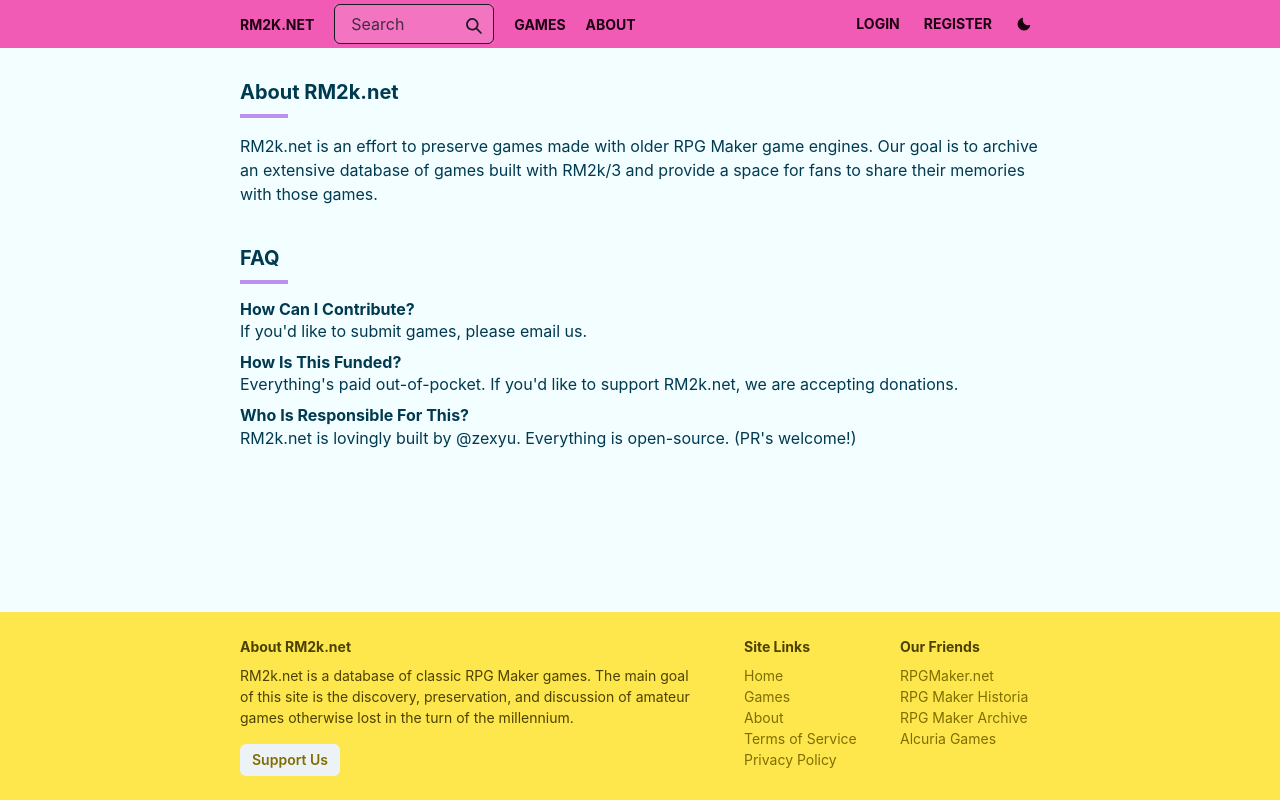
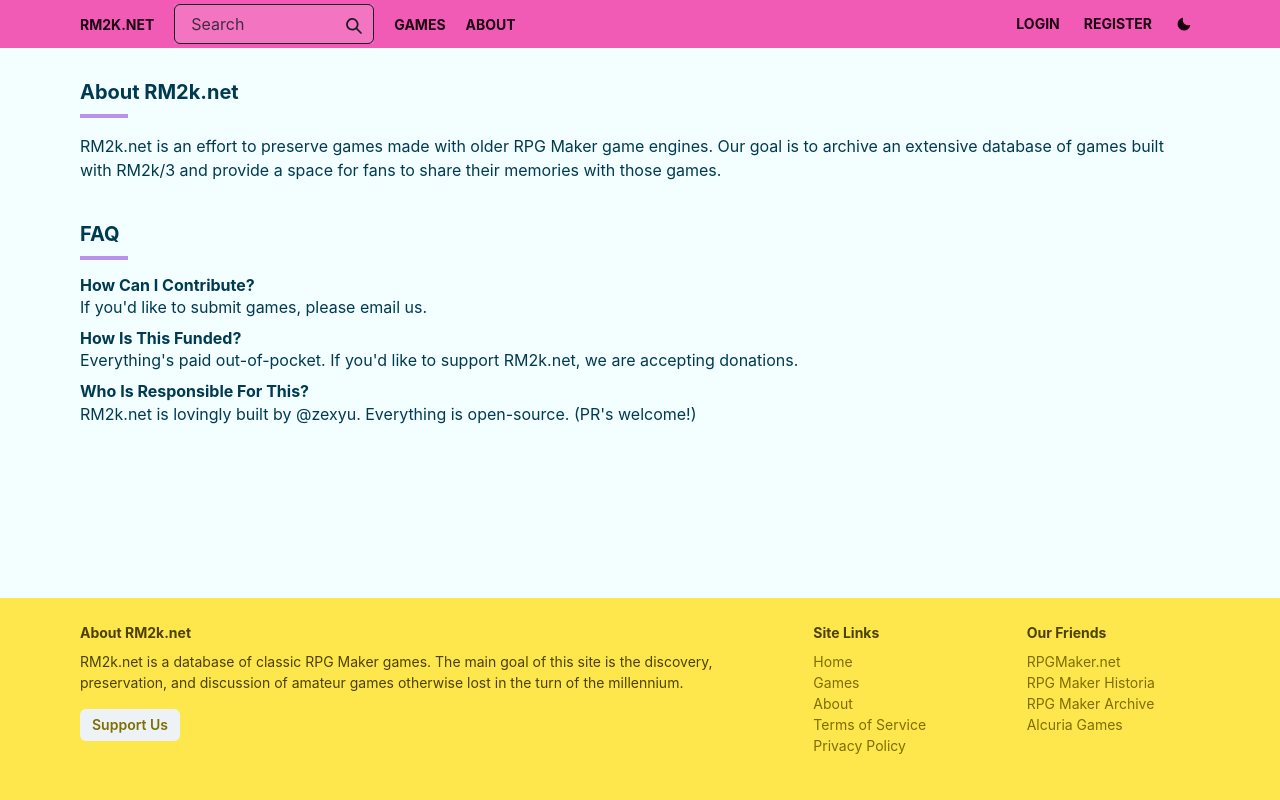
Before and after one commit to adketuri/historia-client, a Next.js app: page /about in a window 1280 px wide. Built offline with nearby package versions, Linux system fonts and the light colour scheme; no server answers.

Commit message:
Add simple hamburger menu

```diff
--- /dev/null
+++ b/src/components/ChunkyDivider.tsx
@@ -0,0 +1,7 @@
+import { Box, BoxProps, useColorModeValue } from "@chakra-ui/react";
+import * as React from "react";
+
+export const ChunkyDivider: React.FC<BoxProps> = ({ ...props }) => {
+  const color = useColorModeValue("purple.200", "purple.400");
+  return <Box w={12} h={1} bgColor={color} {...props} />;
+};
--- a/src/components/Footer.tsx
+++ b/src/components/Footer.tsx
@@ -26,11 +26,12 @@ export const Footer: React.FC<FooterProps> = () => {
 
   return (
     <Box bg={bgColor[colorMode]}>
-      <Flex mx="auto" maxW={800} py={1} my={5} align="top">
-        <Box flex="4" mr={10}>
+      <Box mx={[5, 10, 20]}>
+        <Flex mx="auto" direction={["column", "row"]} py={1} my={5} align="top">
+          <Box flex="4" mr={10} mb={5}>
             <FooterAbout />
           </Box>
-        <Box flex="1" minW={110} mr={10}>
+          <Box flex="1" minW={110} mr={10} mb={5}>
             <FooterList header="Site Links" links={siteLinks} />
           </Box>
           <Box flex="1" minW={140}>
@@ -38,5 +39,6 @@ export const Footer: React.FC<FooterProps> = () => {
           </Box>
         </Flex>
       </Box>
+    </Box>
   );
 };
--- a/src/components/Layout.tsx
+++ b/src/components/Layout.tsx
@@ -16,7 +16,7 @@ export const Layout: React.FC<LayoutProps> = ({
 }) => {
   const { colorMode } = useColorMode();
   const bgColor = { light: "white", dark: "black" };
-  const color = { light: "black", dark: "white" };
+  const color = { light: "blue.800", dark: "blue.50" };
 
   return (
     <Flex direction="column" color={color[colorMode]} height="100vh">
--- /dev/null
+++ b/src/components/MenuLinks.tsx
@@ -0,0 +1,49 @@
+import { Flex, Link } from "@chakra-ui/react";
+import router from "next/router";
+import * as React from "react";
+import NextLink from "next/link";
+
+interface MenuLinksProps {
+  vertical?: boolean;
+}
+
+export const MenuLinks: React.FC<MenuLinksProps> = ({ vertical }) => {
+  return (
+    <Flex direction={vertical ? "column" : "row"}>
+      {vertical && (
+        <NextLink href="/">
+          <Link
+            ml={vertical ? 5 : 0}
+            variant="nav"
+            fontSize={vertical ? "xl" : "sm"}
+            onClick={() => router.push("/")}
+          >
+            Home
+          </Link>
+        </NextLink>
+      )}
+
+      <NextLink href="/browse">
+        <Link
+          ml={vertical ? 5 : 0}
+          variant="nav"
+          fontSize={vertical ? "xl" : "sm"}
+          onClick={() => router.push("/browse")}
+        >
+          Games
+        </Link>
+      </NextLink>
+
+      <NextLink href="/about">
+        <Link
+          ml={5}
+          variant="nav"
+          fontSize={vertical ? "xl" : "sm"}
+          onClick={() => router.push("/about")}
+        >
+          About
+        </Link>
+      </NextLink>
+    </Flex>
+  );
+};
--- /dev/null
+++ b/src/components/MobileMenu.tsx
@@ -0,0 +1,68 @@
+import {
+  HamburgerIcon,
+  AddIcon,
+  ExternalLinkIcon,
+  RepeatIcon,
+  EditIcon,
+} from "@chakra-ui/icons";
+import {
+  Menu,
+  MenuButton,
+  IconButton,
+  MenuList,
+  MenuItem,
+  Fade,
+  Button,
+  Box,
+  Collapse,
+  useDisclosure,
+  Drawer,
+  DrawerBody,
+  DrawerCloseButton,
+  DrawerContent,
+  DrawerFooter,
+  DrawerHeader,
+  DrawerOverlay,
+  Input,
+  Divider,
+  useColorModeValue,
+} from "@chakra-ui/react";
+import * as React from "react";
+import { ChunkyDivider } from "./ChunkyDivider";
+import { ColorModeSwitcher } from "./ColorModeSwitcher";
+import { MenuLinks } from "./MenuLinks";
+import { UserControls } from "./UserControls";
+
+interface MobileMenuProps {}
+
+export const MobileMenu: React.FC<MobileMenuProps> = (props) => {
+  const { isOpen, onOpen, onClose } = useDisclosure();
+  const color = useColorModeValue("black", "white");
+  return (
+    <>
+      <IconButton
+        variant="ghost"
+        aria-label="Menu"
+        onClick={onOpen}
+        icon={<HamburgerIcon />}
+      />
+      <Drawer size="xs" isOpen={isOpen} placement="right" onClose={onClose}>
+        <DrawerOverlay>
+          <DrawerContent>
+            <DrawerCloseButton mr={6} color={color} />
+            <DrawerHeader color={color} mt={-2}>
+              Menu
+            </DrawerHeader>
+            <DrawerBody ml="auto" align="right" mr={5}>
+              <MenuLinks vertical />
+              <ChunkyDivider my={3} />
+              <UserControls vertical />
+              <ChunkyDivider my={3} />
+              <ColorModeSwitcher mx={-2} />
+            </DrawerBody>
+          </DrawerContent>
+        </DrawerOverlay>
+      </Drawer>
+    </>
+  );
+};
--- a/src/components/NavBar.tsx
+++ b/src/components/NavBar.tsx
@@ -1,102 +1,61 @@
 import { useApolloClient } from "@apollo/client";
-import { Box, Button, Flex, Link, useColorMode } from "@chakra-ui/react";
+import {
+  Box,
+  Button,
+  Flex,
+  Link,
+  useBreakpointValue,
+  useColorMode,
+} from "@chakra-ui/react";
 import NextLink from "next/link";
 import { useRouter } from "next/router";
 import React from "react";
 import { useLogoutMutation, useMeQuery } from "../generated/graphql";
 import { isServer } from "../utils/isServer";
 import { ColorModeSwitcher } from "./ColorModeSwitcher";
+import { MenuLinks } from "./MenuLinks";
+import { MobileMenu } from "./MobileMenu";
 import { SearchBar } from "./SearchBar";
+import { UserControls } from "./UserControls";
 interface NavBarProps {}
 
 export const NavBar: React.FC<NavBarProps> = ({}) => {
+  const showHamburger = useBreakpointValue({
+    base: true,
+    sm: false,
+    md: false,
+  });
   const router = useRouter();
-
-  // Hooks into our api calls (mutations)
-  const { data, loading } = useMeQuery({ skip: isServer() });
-  const apolloClient = useApolloClient();
-  const [logout, { loading: logoutFetch }] = useLogoutMutation();
 
   // Dark vs Light mode color values
   const { colorMode } = useColorMode();
   const bgColor = { light: "pink.300", dark: "pink.700" };
 
-  // Construct our top nav
-  let body = null;
-  if (loading) {
-    // Loading state
-  } else if (!data?.me) {
-    // Not logged in
-    body = (
-      <>
-        <Button
-          mr={2}
-          onClick={() => router.push("/login")}
-          size="xs"
-          variant="nav"
-        >
-          Login
-        </Button>
-        <Button
-          onClick={() => router.push("/register")}
-          size="xs"
-          variant="nav"
-        >
-          Register
-        </Button>
-      </>
-    );
-  } else {
-    // Logged in
-    body = (
-      <Flex align="center">
-        <Button
-          mr={2}
-          onClick={() => router.push(`/users/${data.me?.username}`)}
-          size="xs"
-          variant="nav"
-        >
-          Profile
-        </Button>
-        <Button
-          onClick={async () => {
-            await logout();
-            await apolloClient.resetStore();
-          }}
-          isLoading={logoutFetch}
-          size="xs"
-          variant="nav"
-        >
-          Logout
-        </Button>
-      </Flex>
-    );
-  }
-
   return (
     <Box bg={bgColor[colorMode]}>
-      <Flex mx="auto" maxW={800} py={1} align="center">
+      <Box mx={[5, 10, 20]}>
+        <Flex mx="auto" py={1} align="center">
           <NextLink href={"/"}>
             <Link variant="nav">rm2k.net</Link>
           </NextLink>
 
           <SearchBar />
 
-        <NextLink href="/browse">
-          <Link variant="nav" onClick={() => router.push("/browse")}>
-            Games
-          </Link>
-        </NextLink>
-
-        <NextLink href="/about">
-          <Link ml={5} variant="nav" onClick={() => router.push("/about")}>
-            About
-          </Link>
-        </NextLink>
-
-        <Box ml={"auto"}>{body}</Box>
+          {!showHamburger ? (
+            <>
+              <MenuLinks />
+              <Box ml={"auto"}>
+                <UserControls />
+              </Box>
               <ColorModeSwitcher justifySelf="flex-end" />
+            </>
+          ) : (
+            <Box ml="auto">
+              <MobileMenu />
+            </Box>
+          )}
         </Flex>
+      </Box>
     </Box>
   );
 };
--- a/src/components/SearchBar.tsx
+++ b/src/components/SearchBar.tsx
@@ -31,7 +31,7 @@ export const SearchBar: React.FC<SearchBarProps> = () => {
   return (
     <Formik initialValues={{}} onSubmit={() => {}}>
       <Form onSubmit={formik.handleSubmit}>
-        <InputGroup w={40} mx={5} bg={"whiteAlpha.200"}>
+        <InputGroup w={[null, "120px", "200px"]} mx={5} bg={"whiteAlpha.200"}>
           <Input
             size="md"
             id="search"
--- a/src/components/TextSection.tsx
+++ b/src/components/TextSection.tsx
@@ -7,6 +7,7 @@ import {
   useColorModeValue,
 } from "@chakra-ui/react";
 import React from "react";
+import { ChunkyDivider } from "./ChunkyDivider";
 
 interface TextSectionProps {
   heading: string;
@@ -16,14 +17,12 @@ export const TextSection: React.FC<TextSectionProps> = ({
   heading,
   children,
 }) => {
-  const color = useColorModeValue("purple.200", "purple.600");
-
   return (
     <>
       <Heading as="h1" size="md" mb="10px">
         {heading}
       </Heading>
-      <Box w={12} h={1} mb={4} bgColor={color} />
+      <ChunkyDivider mb={4} />
       {children}
       <Spacer h={10} />
     </>
--- /dev/null
+++ b/src/components/UserControls.tsx
@@ -0,0 +1,70 @@
+import { useApolloClient } from "@apollo/client";
+import { Button, Flex } from "@chakra-ui/react";
+import router from "next/router";
+import * as React from "react";
+import { useMeQuery, useLogoutMutation } from "../generated/graphql";
+import { isServer } from "../utils/isServer";
+
+interface UserControlsProps {
+  vertical?: boolean;
+}
+
+export const UserControls: React.FC<UserControlsProps> = ({ vertical }) => {
+  // Hooks into our api calls (mutations)
+  const { data, loading } = useMeQuery({ skip: isServer() });
+  const apolloClient = useApolloClient();
+  const [logout, { loading: logoutFetch }] = useLogoutMutation();
+
+  // Construct our top nav
+  let body = null;
+  if (!data?.me) {
+    // Not logged in
+    body = (
+      <Flex direction={vertical ? "column" : "row"}>
+        <Button
+          mr={2}
+          onClick={() => router.push("/login")}
+          size={vertical ? "xl" : "xs"}
+          variant="nav"
+        >
+          Login
+        </Button>
+        <Button
+          onClick={() => router.push("/register")}
+          size="xs"
+          variant="nav"
+        >
+          Register
+        </Button>
+      </Flex>
+    );
+  } else {
+    // Logged in
+    body = (
+      <Flex align="center" direction={vertical ? "column" : "row"}>
+        <Button
+          mr={vertical ? -8 : 2}
+          onClick={() => router.push(`/users/${data.me?.username}`)}
+          size="xs"
+          variant="nav"
+        >
+          Profile
+        </Button>
+        <Button
+          mr={vertical ? -8 : 0}
+          onClick={async () => {
+            await logout();
+            await apolloClient.resetStore();
+          }}
+          isLoading={logoutFetch}
+          size="xs"
+          variant="nav"
+        >
+          Logout
+        </Button>
+      </Flex>
+    );
+  }
+
+  return body;
+};
--- a/src/components/Wrapper.tsx
+++ b/src/components/Wrapper.tsx
@@ -12,14 +12,8 @@ export const Wrapper: React.FC<WrapperProps> = ({
   variant = "regular",
 }) => {
   return (
-    <Box
-      mt={8}
-      mx="auto"
-      w="100%"
-      h="100%"
-      maxW={variant === "regular" ? "800px" : "400px"}
-    >
-      {children}
+    <Box mt={8} mx="auto" w="100%" h="100%">
+      <Box mx={[5, 10, 20]}>{children}</Box>
     </Box>
   );
 };
--- a/src/theme.tsx
+++ b/src/theme.tsx
@@ -106,7 +106,7 @@ const theme = extendTheme({
     },
   },
   colors: {
-    black: "#003a51", // text color on light theme
+    black: "#001f2b", // text color on light theme
     white: "#f2feff", // text color on dark theme
     transparent: "transparent",
     purple: {
```
Also changed, not shown: src/components/NewScreenshots.tsx (+6 -1 lines). Lines whose indentation alone changed are shown as unchanged.
